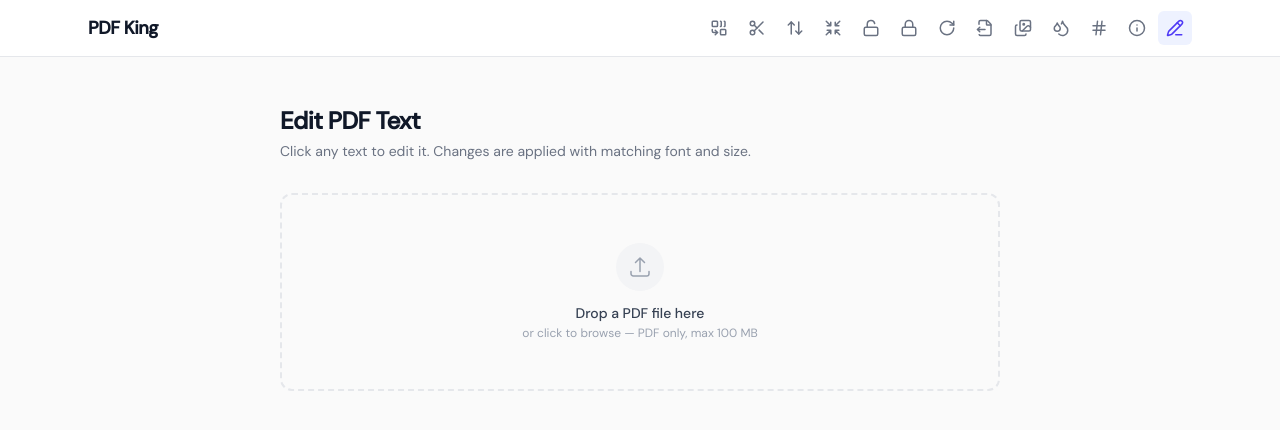
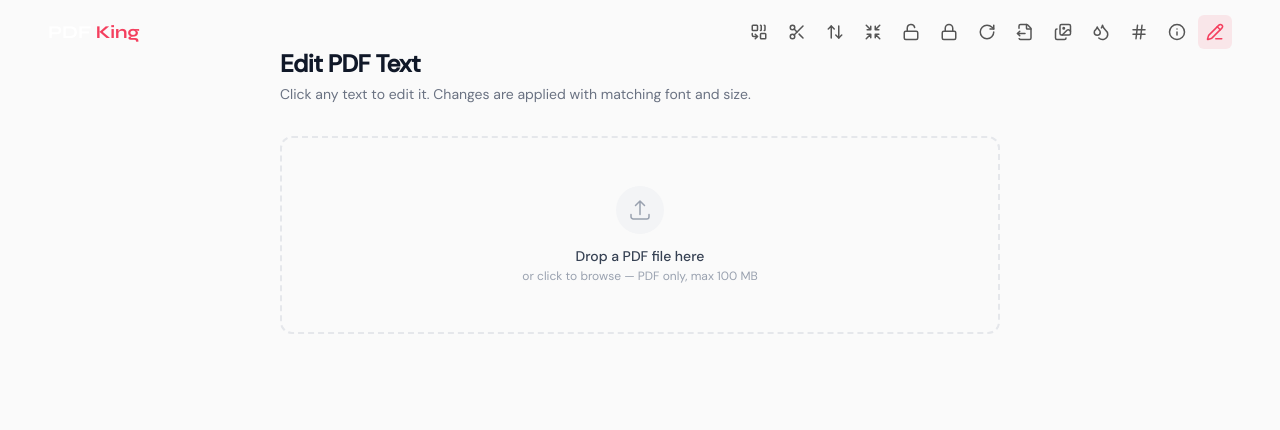
Before and after one commit to blacktornado2/pdk-king, a React (Vite) app in the folder client/: page /edit in a window 1280 px wide. Shown: the top 430 px of the page. Built offline with nearby package versions, Linux system fonts and the light colour scheme; no server answers.

Commit message:
feat(ui): restyle Navbar with frosted-on-scroll header

```diff
--- a/client/src/components/layout/Navbar.tsx
+++ b/client/src/components/layout/Navbar.tsx
@@ -1,4 +1,5 @@
 import { Link, useLocation } from 'react-router-dom';
+import { useEffect, useState } from 'react';
 import {
   Combine,
   Scissors,
@@ -34,29 +35,46 @@ const tools: { path: string; label: string; icon: LucideIcon }[] = [
 
 export function Navbar() {
   const { pathname } = useLocation();
+  const [scrolled, setScrolled] = useState(false);
+
+  useEffect(() => {
+    const onScroll = () => setScrolled(window.scrollY > 8);
+    onScroll();
+    window.addEventListener('scroll', onScroll, { passive: true });
+    return () => window.removeEventListener('scroll', onScroll);
+  }, []);
 
   return (
-    <header className="sticky top-0 z-50 bg-white border-b border-gray-200">
-      <div className="max-w-6xl mx-auto px-6 h-14 flex items-center justify-between">
-        <Link to="/" className="font-semibold text-gray-900 text-lg tracking-tight">
-          PDF King
+    <header
+      className={
+        'fixed top-0 left-0 w-full z-50 transition-all duration-300 ' +
+        (scrolled
+          ? 'bg-[var(--bg-95)] backdrop-blur-sm border-b border-[var(--border)]'
+          : 'bg-transparent')
+      }
+    >
+      <div className="max-w-7xl mx-auto px-6 lg:px-12 h-16 flex items-center justify-between">
+        <Link to="/" className="font-syne font-bold text-lg text-[var(--text-1)] hover:text-[var(--accent)] transition-colors">
+          PDF <span className="text-[var(--accent)]">King</span>
         </Link>
         <nav className="flex items-center gap-1">
           {tools.map((t) => {
             const Icon = t.icon;
+            const active = pathname === t.path;
             return (
               <Link
                 key={t.path}
                 to={t.path}
                 title={t.label}
                 aria-label={t.label}
-                className={`p-2 rounded-md transition-colors ${
-                  pathname === t.path
-                    ? 'bg-indigo-50 text-indigo-600'
-                    : 'text-gray-500 hover:text-gray-900 hover:bg-gray-50'
-                }`}
+                className={
+                  'p-2 rounded-md transition-colors ' +
+                  (active
+                    ? 'text-[var(--accent)] bg-[var(--accent-10)]'
+                    : 'text-[var(--text-3)] hover:text-[var(--text-1)] hover:bg-[var(--surface)]')
+                }
               >
-                <Icon size={18} strokeWidth={2} />
+                <Icon size={18} strokeWidth={2} aria-hidden />
               </Link>
             );
           })}
```
